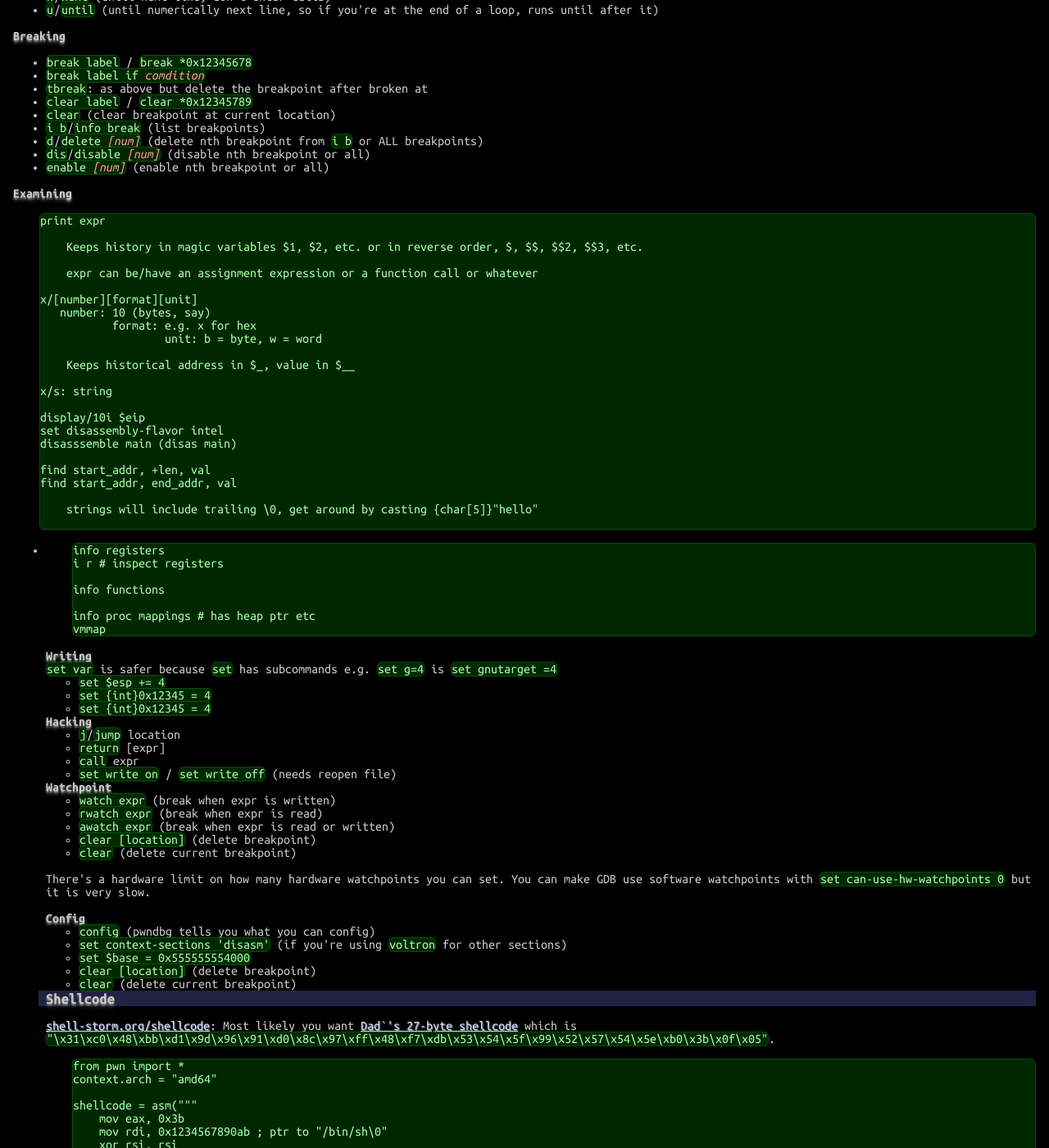
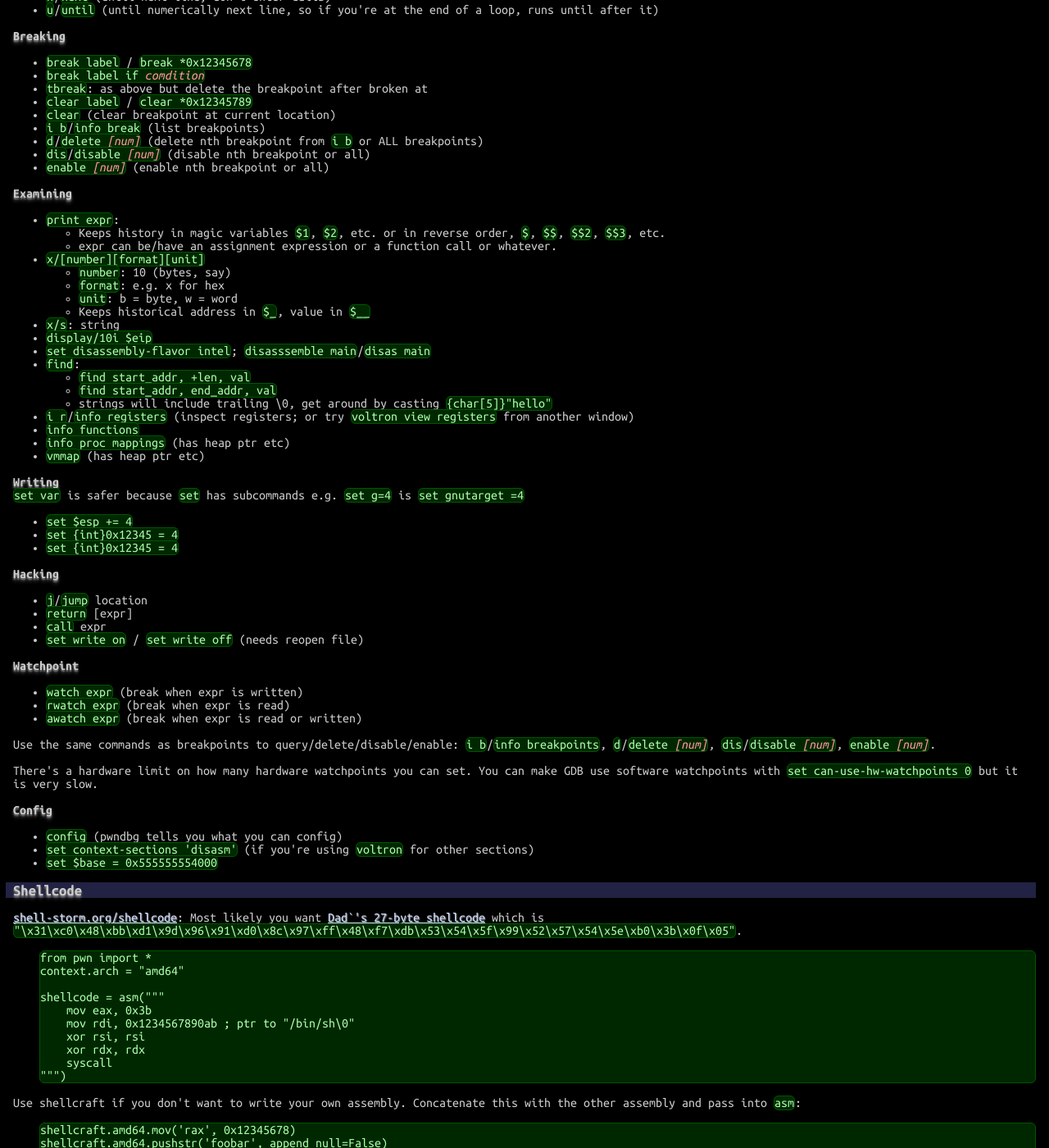
Before and after one commit to betaveros/cs, a Jekyll site: the page built from index.html, in a window 1280 px wide and 1400 px high, scrolled down 32912 px. Shown: the whole window at 82% size. Built offline with Jekyll 4.4.1, drawn with Linux system fonts in a browser that asks for light colours.

Commit message:
finish up ctf examine/watch

```diff
--- a/_includes/ctf.html
+++ b/_includes/ctf.html
@@ -167,43 +167,36 @@ run</pre>
 
 <h4>Examining</h4>
 
-<pre>
-print expr
-
-	Keeps history in magic variables $1, $2, etc. or in reverse order, $, $$, $$2, $$3, etc.
-
-	expr can be/have an assignment expression or a function call or whatever
-
-x/[number][format][unit]
-   number: 10 (bytes, say)
-           format: e.g. x for hex
-                   unit: b = byte, w = word
-
-	Keeps historical address in $_, value in $__
-
-x/s: string
-
-display/10i $eip
-set disassembly-flavor intel
-disasssemble main (disas main)
-
-find start_addr, +len, val
-find start_addr, end_addr, val
-
-	strings will include trailing \0, get around by casting {char[5]}"hello"
-
-</pre>
-
 <ul>
-	<li>
-
-<pre>info registers
-i r # inspect registers
-
-info functions
-
-info proc mappings # has heap ptr etc
-vmmap</pre>
+	<li><code>print expr</code>:
+		<ul>
+			<li>Keeps history in magic variables <code>$1</code>, <code>$2</code>, etc. or in reverse order, <code>$</code>, <code>$$</code>, <code>$$2</code>, <code>$$3</code>, etc.</li>
+			<li>expr can be/have an assignment expression or a function call or whatever.</li>
+		</ul>
+	</li>
+	<li><code>x/[number][format][unit]</code>
+		<ul>
+			<li><code>number</code>: 10 (bytes, say)</li>
+			<li><code>format</code>: e.g. x for hex</li>
+			<li><code>unit</code>: b = byte, w = word</li>
+			<li>Keeps historical address in <code>$_</code>, value in <code>$__</code></li>
+		</ul>
+	</li>
+	<li><code>x/s</code>: string</li>
+	<li><code>display/10i $eip</code></li>
+	<li><code>set disassembly-flavor intel</code>; <code>disasssemble main</code>/<code>disas main</code></li>
+	<li><code>find</code>:
+		<ul>
+			<li><code>find start_addr, +len, val</code></li>
+			<li><code>find start_addr, end_addr, val</code></li>
+			<li>strings will include trailing \0, get around by casting <code>{char[5]}"hello"</code></li>
+		</ul>
+	</li>
+	<li><code>i r</code>/<code>info registers</code> (inspect registers; or try <code>voltron view registers</code> from another window)</li>
+	<li><code>info functions</code></li>
+	<li><code>info proc mappings</code> (has heap ptr etc)</li>
+	<li><code>vmmap</code> (has heap ptr etc)</li>
+</ul>
 
 <h4>Writing</h4>
 
@@ -230,9 +223,9 @@ vmmap</pre>
 	<li><code>watch expr</code> (break when expr is written)
 	<li><code>rwatch expr</code> (break when expr is read)
 	<li><code>awatch expr</code> (break when expr is read or written)
-	<li><code>clear [location]</code> (delete breakpoint)
-	<li><code>clear</code> (delete current breakpoint)
 </ul>
+
+<p>Use the same commands as breakpoints to query/delete/disable/enable: <code>i b</code>/<code>info breakpoints</code>, <code>d</code>/<code>delete <em>[num]</em></code>, <code>dis</code>/<code>disable <em>[num]</em></code>, <code>enable <em>[num]</em></code>.</p>
 
 <p>There's a hardware limit on how many hardware watchpoints you can set. You can make GDB use software watchpoints with <code>set can-use-hw-watchpoints 0</code> but it is very slow.</p>
 
@@ -241,8 +234,6 @@ vmmap</pre>
 	<li><code>config</code> (pwndbg tells you what you can config)</li>
 	<li><code>set context-sections 'disasm'</code> (if you're using <code>voltron</code> for other sections)
 	<li><code>set $base = 0x555555554000</code></li>
-	<li><code>clear [location]</code> (delete breakpoint)
-	<li><code>clear</code> (delete current breakpoint)
 </ul>
 
 <h3>Shellcode</h3>
```
